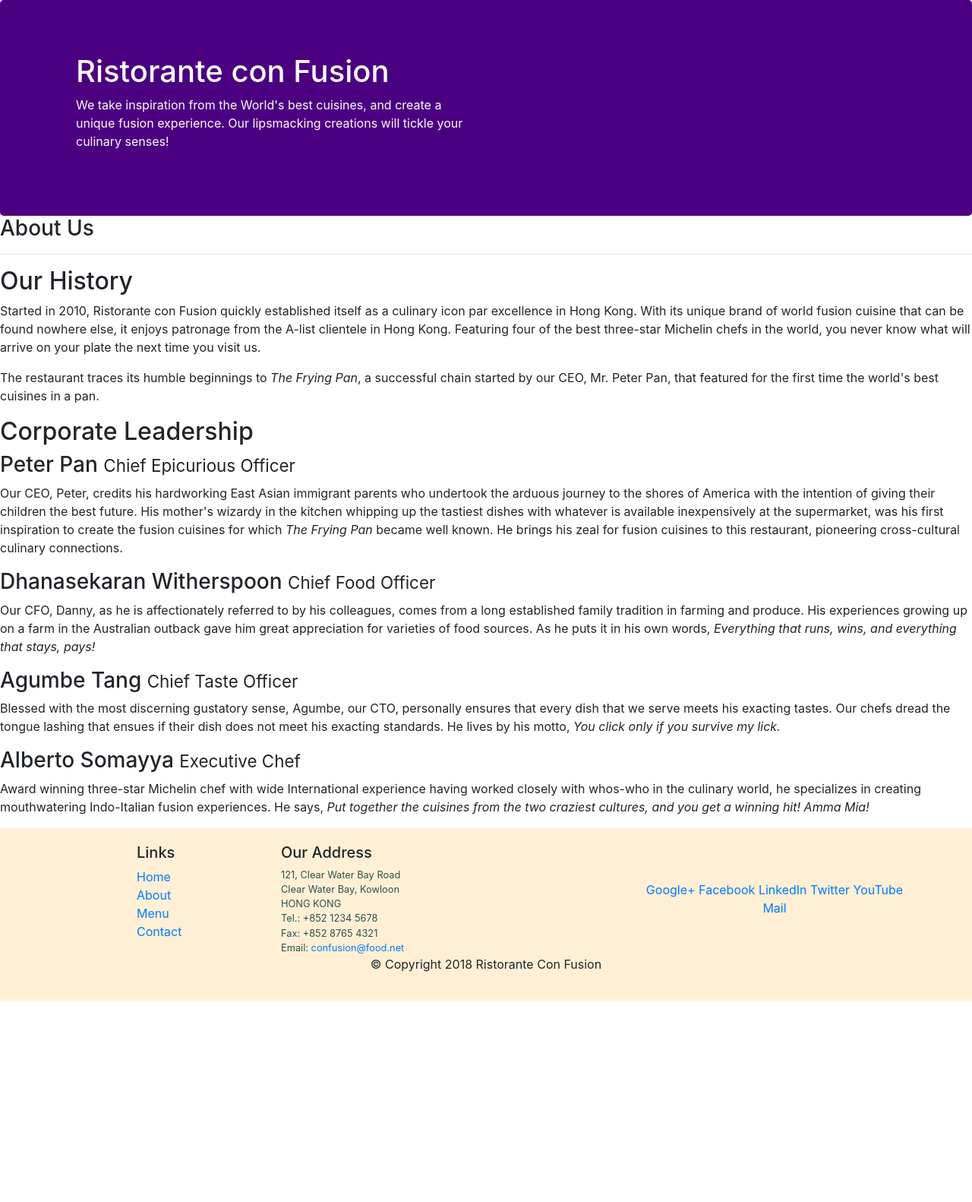
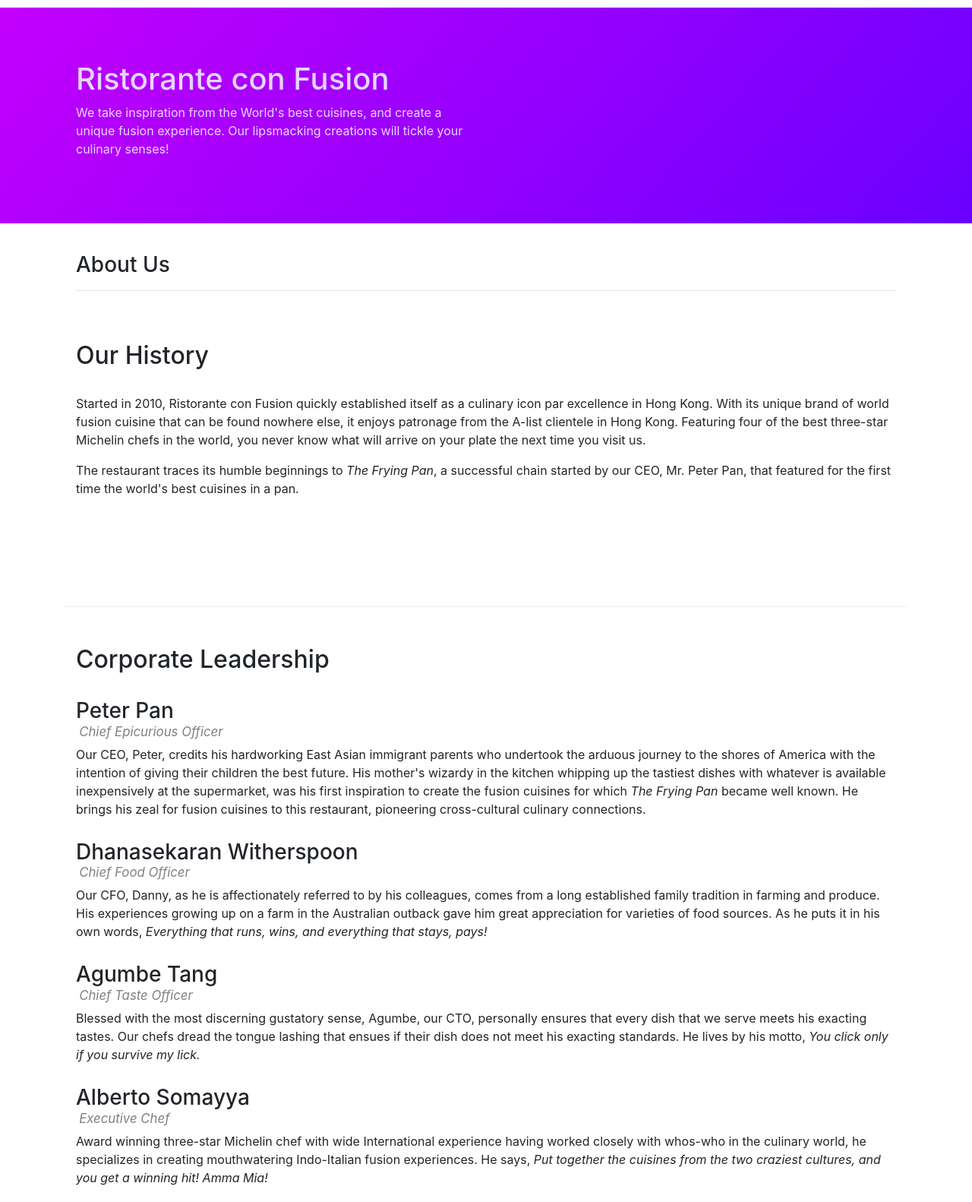
Before and after one commit to dyspop/Front-End-Web-UI-Frameworks-and-Tools-Bootstrap-4-Week-1-conFusion, a website: page aboutus.html in a window 1280 px wide. Shown: the top 1582 px of the page at 76% size. Before the commit the page ends 1317 px from the top, so only its background shows below. Drawn offline with nearby package versions, Linux system fonts and the light colour scheme.

Commit message:
update styles a bit

```diff
--- a/aboutus.html
+++ b/aboutus.html
@@ -29,36 +29,37 @@
         </div>
     </header>
 
-    <div>
-        <div>
-            <div>
+    <div class="container">
+        <div class="row row-header">
+            <div class="col">
                <h3>About Us</h3>
                <hr>
             </div>
         </div>
 
-        <div>
-            <div>
+        <div class="row row-content">
+            <div class="col-12 col-8-sm">
                 <h2>Our History</h2>
                 <p>Started in 2010, Ristorante con Fusion quickly established itself as a culinary icon par excellence in Hong Kong. With its unique brand of world fusion cuisine that can be found nowhere else, it enjoys patronage from the A-list clientele in Hong Kong.  Featuring four of the best three-star Michelin chefs in the world, you never know what will arrive on your plate the next time you visit us.</p>
                 <p>The restaurant traces its humble beginnings to <em>The Frying Pan</em>, a successful chain started by our CEO, Mr. Peter Pan, that featured for the first time the world's best cuisines in a pan.</p>
             </div>
-            <div>
+            <div class="col-12 col-sm">
             </div>
         </div>
 
-
-        <div>
-            <div>
+        <div class="row row-content">
+            <div class="col-12 col-8-sm">
                 <h2>Corporate Leadership</h2>
                 <h3>Peter Pan <small>Chief Epicurious Officer</small></h3>
-                <p>Our CEO, Peter, credits his hardworking East Asian immigrant parents who undertook the arduous journey to the shores of America with the intention of giving their children the best future. His mother's wizardy in the kitchen whipping up the tastiest dishes with whatever is available inexpensively at the supermarket, was his first inspiration to create the fusion cuisines for which <em>The Frying Pan</em> became well known. He brings his zeal for fusion cuisines to this restaurant, pioneering cross-cultural culinary connections.</p>
+                <p class="d-none d-sm-block">Our CEO, Peter, credits his hardworking East Asian immigrant parents who undertook the arduous journey to the shores of America with the intention of giving their children the best future. His mother's wizardy in the kitchen whipping up the tastiest dishes with whatever is available inexpensively at the supermarket, was his first inspiration to create the fusion cuisines for which <em>The Frying Pan</em> became well known. He brings his zeal for fusion cuisines to this restaurant, pioneering cross-cultural culinary connections.</p>
                 <h3>Dhanasekaran Witherspoon <small>Chief Food Officer</small></h3>
-                <p>Our CFO, Danny, as he is affectionately referred to by his colleagues, comes from a long established family tradition in farming and produce. His experiences growing up on a farm in the Australian outback gave him great appreciation for varieties of food sources. As he puts it in his own words, <em>Everything that runs, wins, and everything that stays, pays!</em></p>
+                <p class="d-none d-sm-block">Our CFO, Danny, as he is affectionately referred to by his colleagues, comes from a long established family tradition in farming and produce. His experiences growing up on a farm in the Australian outback gave him great appreciation for varieties of food sources. As he puts it in his own words, <em>Everything that runs, wins, and everything that stays, pays!</em></p>
                 <h3>Agumbe Tang <small>Chief Taste Officer</small></h3>
-                <p>Blessed with the most discerning gustatory sense, Agumbe, our CTO, personally ensures that every dish that we serve meets his exacting tastes. Our chefs dread the tongue lashing that ensues if their dish does not meet his exacting standards. He lives by his motto, <em>You click only if you survive my lick.</em></p>
+                <p class="d-none d-sm-block">Blessed with the most discerning gustatory sense, Agumbe, our CTO, personally ensures that every dish that we serve meets his exacting tastes. Our chefs dread the tongue lashing that ensues if their dish does not meet his exacting standards. He lives by his motto, <em>You click only if you survive my lick.</em></p>
                 <h3>Alberto Somayya <small>Executive Chef</small></h3>
-                <p>Award winning three-star Michelin chef with wide International experience having worked closely with whos-who in the culinary world, he specializes in creating mouthwatering Indo-Italian fusion experiences. He says, <em>Put together the cuisines from the two craziest cultures, and you get a winning hit! Amma Mia!</em></p>
+                <p class="d-none d-sm-block">Award winning three-star Michelin chef with wide International experience having worked closely with whos-who in the culinary world, he specializes in creating mouthwatering Indo-Italian fusion experiences. He says, <em>Put together the cuisines from the two craziest cultures, and you get a winning hit! Amma Mia!</em></p>
+            </div>
+            <div class="col-12 col-sm">
             </div>
        </div>
 
@@ -87,7 +88,7 @@
 		              Email: <a href="mailto:confusion@food.net">confusion@food.net</a>
 		           </address>
                 </div>
-                <div class="col-12 col-sm-4 align-self-center">
+                <div class="col-12 col-sm-4 align-self-center social">
                     <div class="text-center">
                         <a href="http://google.com/+">Google+</a>
                         <a href="http://www.facebook.com/profile.php?id=">Facebook</a>
@@ -100,7 +101,7 @@
            </div>
            <div class="row justify-content-center">
                 <div class="col-auto">
-                    <p>© Copyright 2018 Ristorante Con Fusion</p>
+                    <p>&copy; Copyright 2018 Ristorante Con Fusion</p>
                 </div>
            </div>
         </div>
--- a/css/styles.css
+++ b/css/styles.css
@@ -1,6 +1,18 @@
 .row-header {
     margin: 0px auto;
     padding: 0px auto;
+}
+
+h3 {
+    margin-top: 1em;
+}
+
+small {
+    display: block;
+    margin-left:.25em;
+    font-style: italic;
+    font-size:60%;
+    color:gray;
 }
 
 .row-content {
@@ -10,17 +22,31 @@
     min-height: 400px;
 }
 
+.row-content h2 {
+    margin-bottom: 1em;
+}
+
 .footer {
-    background-color: papayawhip;
+    background: rgb(189,226,209);
+    background: -moz-linear-gradient(0deg, rgba(189,226,209,1) 0%, rgba(249,214,141,1) 100%);
+    background: -webkit-linear-gradient(0deg, rgba(189,226,209,1) 0%, rgba(249,214,141,1) 100%);
+    background: linear-gradient(0deg, rgba(189,226,209,1) 0%, rgba(249,214,141,1) 100%);
+    filter: progid:DXImageTransform.Microsoft.gradient(startColorstr="#bde2d1",endColorstr="#f9d68d",GradientType=1);
     margin: 0px auto;
     padding: 20px 0px 20px 0px;
 }
 
 .jumbotron {
     padding: 70px 30px 70px 30px;
-    margin: 0 auto;
-    background-color: indigo;
-    color: floralwhite;
+    margin: 10px auto;
+    /* background-color: indigo; */
+    background: rgb(195,0,252);
+    background: -moz-linear-gradient(132deg, rgba(195,0,252,1) 0%, rgba(106,0,255,1) 100%);
+    background: -webkit-linear-gradient(132deg, rgba(195,0,252,1) 0%, rgba(106,0,255,1) 100%);
+    background: linear-gradient(132deg, rgba(195,0,252,1) 0%, rgba(106,0,255,1) 100%);
+    filter: progid:DXImageTransform.Microsoft.gradient(startColorstr="#c300fc",endColorstr="#6a00ff",GradientType=1);
+    border-radius: 0;
+    color: rgb(230,215,250)
 }
 
 address {
@@ -28,3 +54,7 @@ address {
     margin: 0px;
     color: darkslategrey;
 }
+
+.social {
+    margin:2em auto;
+}
```
Also changed, not shown: index.html (+5 -5 lines).
